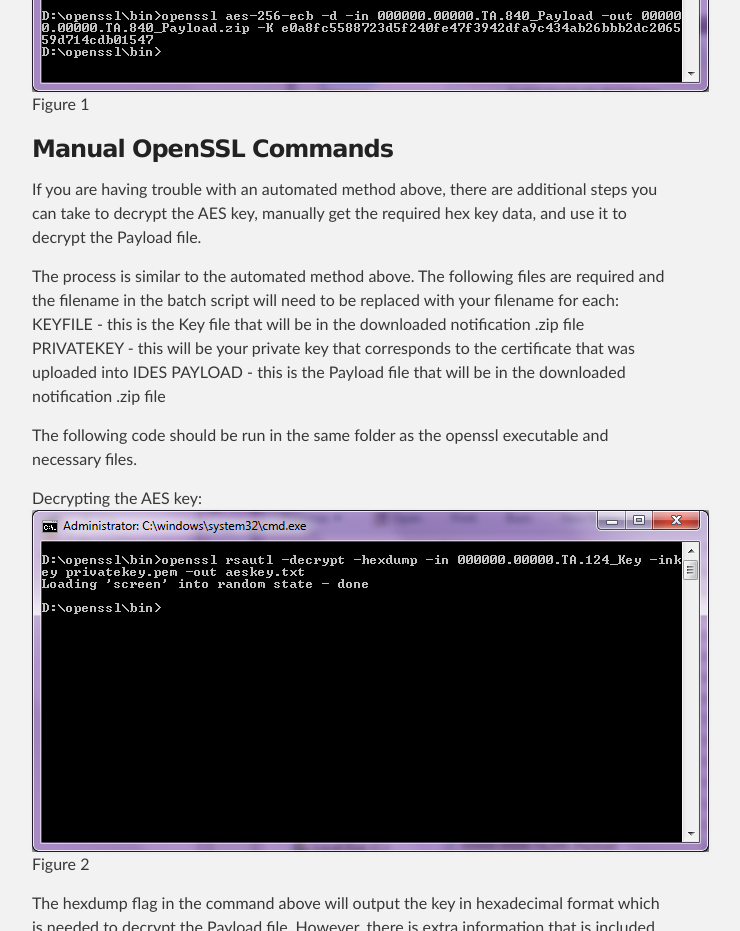
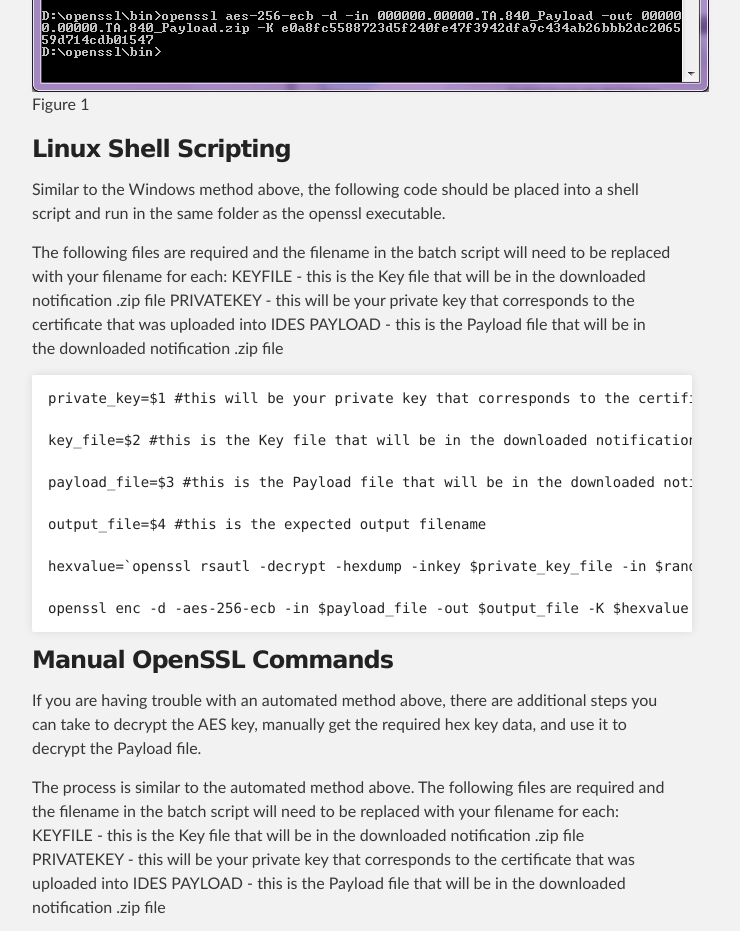
Before and after one commit to IRSgov/IDES-Data-Preparation-OpenSSL, a plain HTML site: page index.html in a window 1280 px wide. Shown: the part 2340-3271 px from the top of the page, without its empty margins (288-1028 px from the left). Drawn offline with Linux system fonts and the light colour scheme.

```diff
--- a/index.html
+++ b/index.html
@@ -85,6 +85,29 @@ openssl aes-256-ecb -d -in PAYLOAD -out PAYLOAD.zip -K %combined%
 Figure 1</p>
 
 <h3>
+<a id="linux-shell-scripting" class="anchor" href="#linux-shell-scripting" aria-hidden="true"><span class="octicon octicon-link"></span></a>Linux Shell Scripting</h3>
+
+<p>Similar to the Windows method above, the following code should be placed into a shell script and run in the same folder as the openssl executable. </p>
+
+<p>The following files are required and the filename in the batch script will need to be replaced with your filename for each:
+KEYFILE - this is the Key file that will be in the downloaded notification .zip file
+PRIVATEKEY - this will be your private key that corresponds to the certificate that was uploaded into IDES
+PAYLOAD - this is the Payload file that will be in the downloaded notification .zip file</p>
+
+<pre><code>private_key=$1 #this will be your private key that corresponds to the certificate that was uploaded into IDES
+
+key_file=$2 #this is the Key file that will be in the downloaded notification .zip file
+
+payload_file=$3 #this is the Payload file that will be in the downloaded notification .zip file
+
+output_file=$4 #this is the expected output filename
+
+hexvalue=`openssl rsautl -decrypt -hexdump -inkey $private_key_file -in $random_key_file|cut -c-55|cut -c7-55|tr -d "\n"|sed 's/[ -]//g'`;
+
+openssl enc -d -aes-256-ecb -in $payload_file -out $output_file -K $hexvalue
+</code></pre>
+
+<h3>
 <a id="manual-openssl-commands" class="anchor" href="#manual-openssl-commands" aria-hidden="true"><span class="octicon octicon-link"></span></a>Manual OpenSSL Commands</h3>
 
 <p>If you are having trouble with an automated method above, there are additional steps you can take to decrypt the AES key, manually get the required hex key data, and use it to decrypt the Payload file. </p>
```
Also changed, not shown: params.json (+1 -1 lines).
